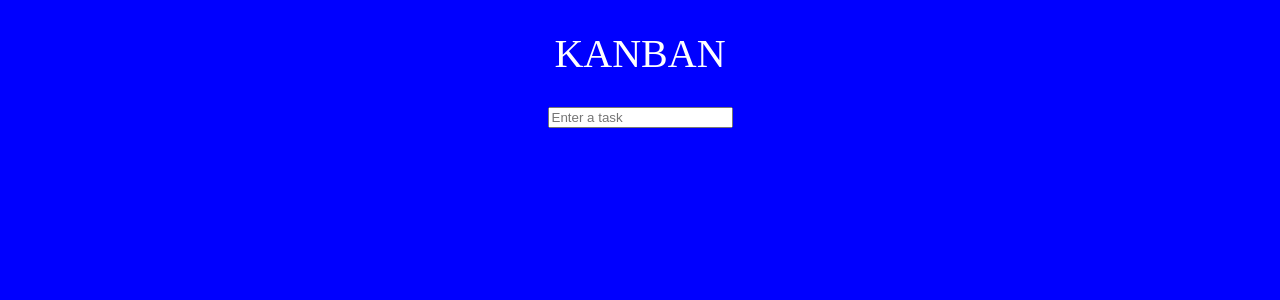
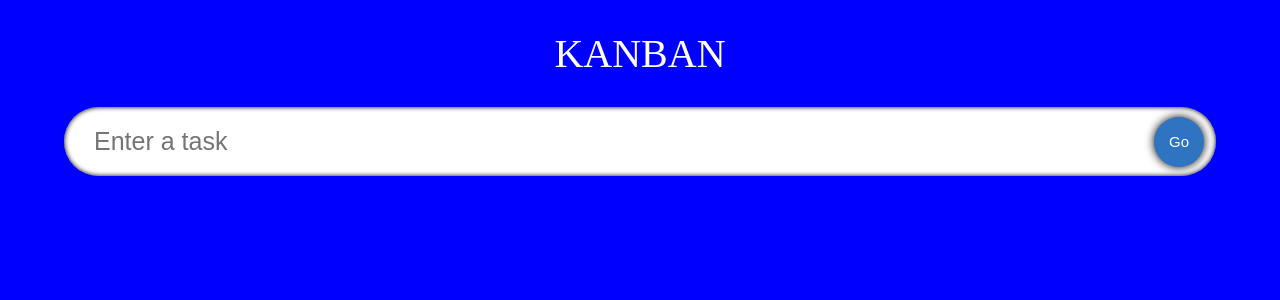
Before and after one commit to Gundul42/typescriptTester, a React (Create React App) app in the folder my-app/: page / in a window 1280 px wide. Shown: the top 300 px of the page. Built offline with nearby package versions, Linux system fonts and the light colour scheme; a web font is replaced by a local one.

Commit message:
slowly we advance

```diff
--- a/my-app/src/Components/InputField.tsx
+++ b/my-app/src/Components/InputField.tsx
@@ -1,9 +1,11 @@
 import React from "react";
+import "./styles.css";
 
 const InputField = () =>
 {
 	return <form className="input">
 		<input type='input' placeholder='Enter a task' className='input_box' />
+		<button className='input_submit' type='submit'>Go</button>
 	</form>
 }
 
--- /dev/null
+++ b/my-app/src/Components/styles.css
@@ -0,0 +1,40 @@
+.input
+{
+    display: flex;
+    width: 90%;
+    position: relative;
+    align-items: center;
+}
+
+.input_box
+{
+    width: 100%;
+    border-radius: 50px;
+    padding: 20px 30px;
+    font-size: 25px;
+    border: none;
+    transition: 0.2s;
+    box-shadow: inset 0 0 5px black;
+}
+
+.input_box:focus
+{
+    box-shadow: 0 0 10px 1000px rgba(0, 0, 0, 0.5);
+    outline: none;
+}
+
+.input_submit
+{
+    position: absolute;
+    width: 50px;
+    height: 50px;
+    margin: 12px;
+    border-radius: 50px;
+    right: 0px;
+    border: none;
+    font-size: 15px;
+    background-color: #2f74c0;
+    color: white;
+    transition: 0.2s all;
+    box-shadow: 0 0 10px black;
+}
```
